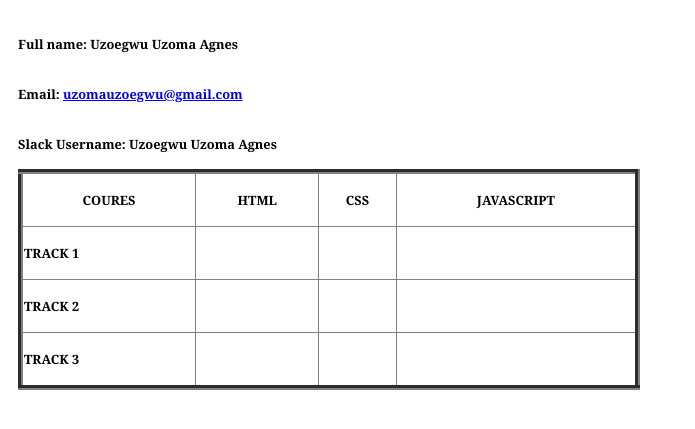
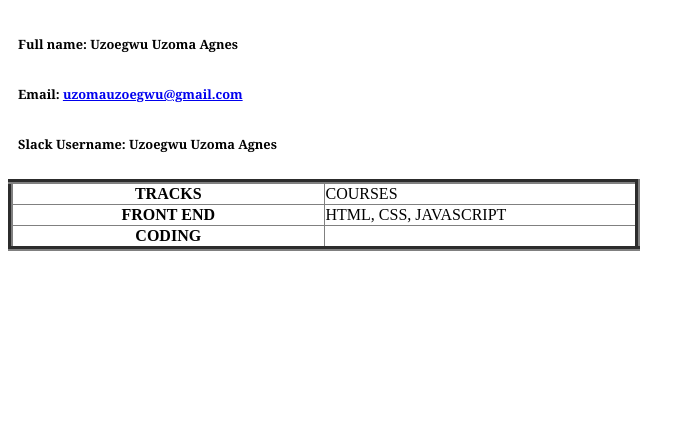
Before and after one commit to Uzoma253/Uzoegwuuzomaagnes, a plain HTML site: page index.html in a window 1280 px wide. Shown: the part 69-498 px from the top of the page, without its empty margins (0-695 px from the left). Drawn offline with Linux system fonts and the light colour scheme.

Commit message:
add files

```diff
--- a/index.html
+++ b/index.html
@@ -8,43 +8,27 @@
 		<h1 style="text-align: center;  color: rgba(22, 41, 85, 0.5); font-family: Georgia; font-style: italic; font-weight: lighter; border-bottom: 2px solid black; border-right: 2px solid black; border-left: 2px solid black; width: 200px">Form</h1>
 	</header>
 	<div>
-		<form>
-		<!-- Full Name: <input type="text" name="fullname"><br>
-		Slack username: <input type="text" name="slackusername"><br>
-		Email: <input type="Email" name="Email" required=""><br> -->
-
 		<h3 style="margin: 10px; border: 10px; line-height: 50px; font-family: Georgia; font-size: 80%;">
 		Full name: Uzoegwu Uzoma Agnes<br>
 		Email: <a href="mailto:uzomauzoegwu@gmail.com? subject=subject text">uzomauzoegwu@gmail.com</a><br>
 		Slack Username: Uzoegwu Uzoma Agnes<br>
-				<table border="5" width=50% style=border-collapse:collapse; border-radius:20px; color: rgb(22, 41, 85); text colour=rgba(41, 132, 136, 0.06); table-layout: fixed ; width: 100%; td:25%; >
+		</h3>
+		<table style=border-collapse:collapse; border-radius:20px; table-layout: fixed; border=5px; width=50%; height: 75%;>
+			<col width="50%"/>
+			<col width="50%"/>
 			<tr>
-				        <th>COURES</th>
-				        <th>HTML</th>
-				        <th>CSS</th>
-				        <th>JAVASCRIPT</th>
+		        <th>TRACKS</th>
+		        <td>COURSES</td>
 			</tr>
 			<tr>
-				        <td>TRACK 1</td>
-				        <td></td>
-				        <td></td>
-				        <td></td>
+		        <th>FRONT END</th>
+		        <td>HTML, CSS, JAVASCRIPT</td>
 			</tr>
 			<tr>
-				        <td>TRACK 2</td>
-				        <td></td>
-				        <td></td>
-				        <td></td>
-		    		</tr>
-       				<tr>
-				        <td>TRACK 3</td>
-				        <td></td>
-				        <td></td>
+		        <th>CODING</th>
 		        <td></td>
 			</tr>
         </table>
-			</h3>
-		</form>
  	</div>
 </body>
 </html>
```
Also changed, not shown: indexx.html (added, +29 -0 lines), script.js (added, +13 -0 lines). Lines whose indentation alone changed are shown as unchanged.
